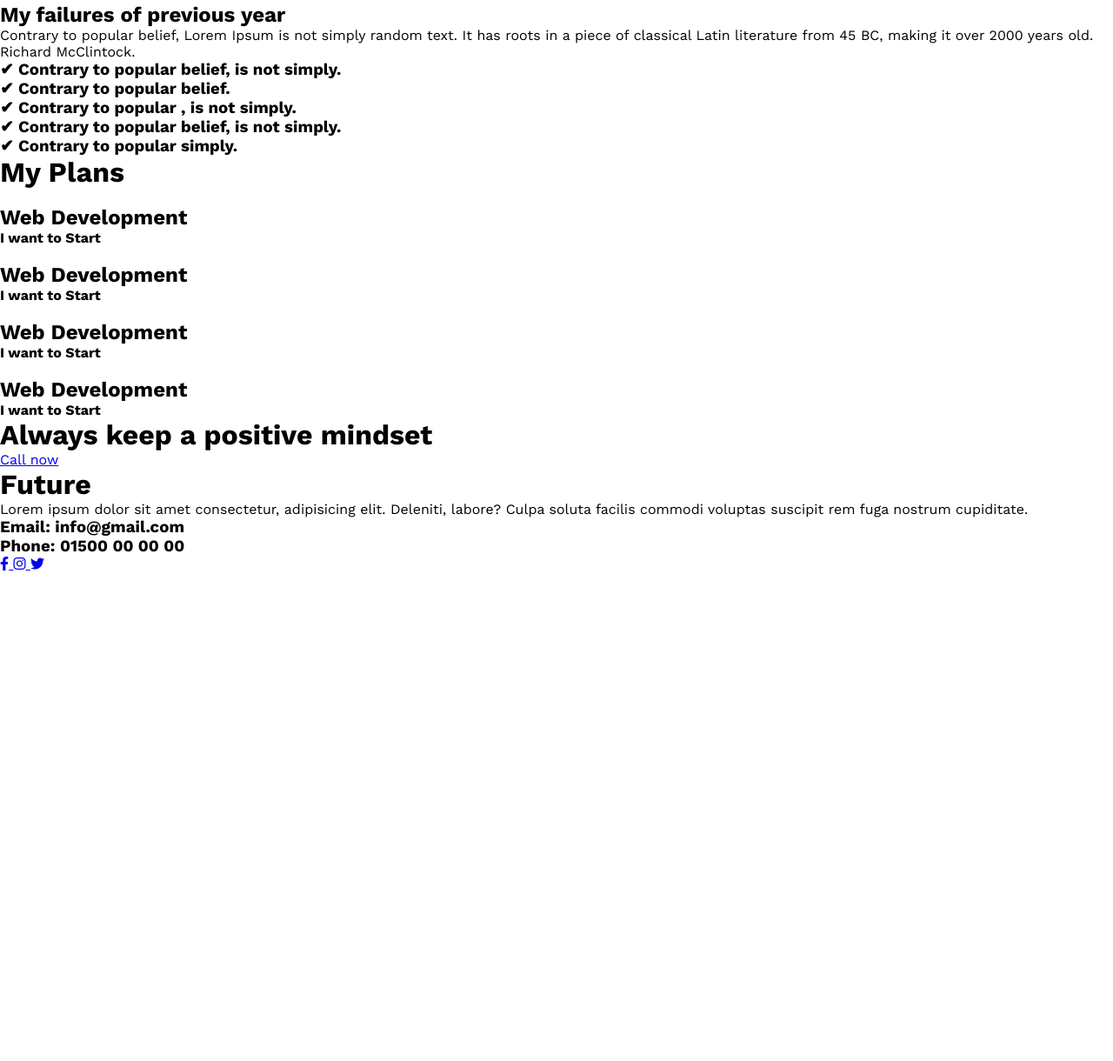
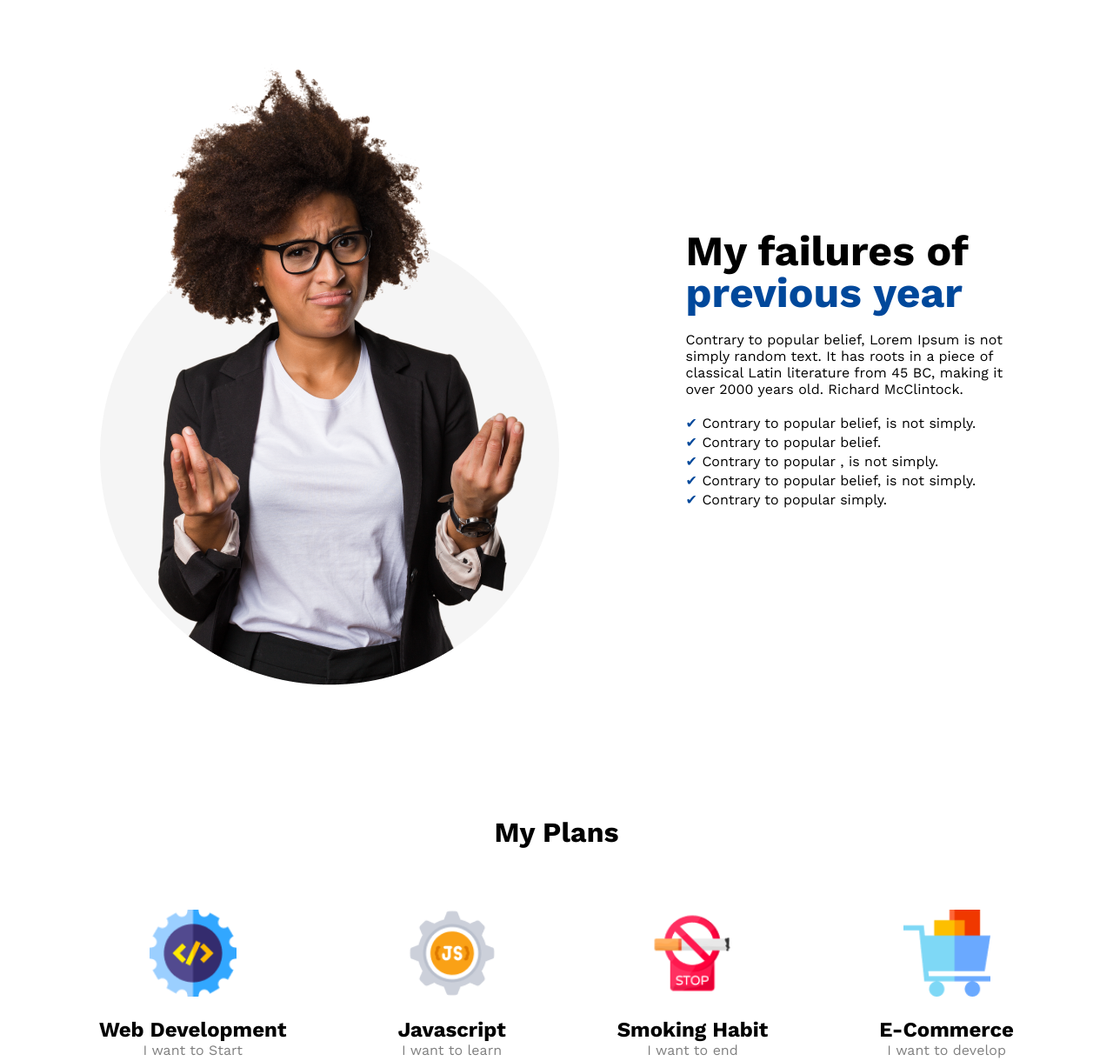
Before and after one commit to rakibhasan30/practice-landing-page, a plain HTML site: page index.html in a window 1280 px wide. Shown: the part 816-2036 px from the top of the page at 87% size. Before the commit the page ends 1474 px from the top, so only its background shows below. Drawn offline with nearby package versions, Linux system fonts and the light colour scheme.

Commit message:
Third Commit

```diff
--- a/index.html
+++ b/index.html
@@ -39,9 +39,12 @@
       </duv>
     </div>
     <div class="middle-container">
-      <img src="" alt="" class="middle-image" />
+      <img src="./images/person.png" alt="" class="middle-image" />
       <div class="middle-text">
-        <h2>My failures of previous year</h2>
+        <h2>
+          My failures of <br />
+          <span> previous year</span>
+        </h2>
         <p>
           Contrary to popular belief, Lorem Ipsum is not simply random text. It
           has roots in a piece of classical Latin literature from 45 BC, making
@@ -53,33 +56,33 @@
         <h3><span>✔ </span>Contrary to popular belief, is not simply.</h3>
         <h3><span>✔ </span>Contrary to popular simply.</h3>
       </div>
-      <h1>My Plans</h1>
+    </div>
+    <h1 class="my-plan">My Plans</h1>
     <div class="plans">
       <div class="plan-goal">
-          <img src="" alt="" />
+        <img src="./images/icons/web.png" alt="" />
         <h2>Web Development</h2>
         <h4>I want to Start</h4>
       </div>
       <div class="plan-goal">
-          <img src="" alt="" />
-          <h2>Web Development</h2>
-          <h4>I want to Start</h4>
+        <img src="./images/icons/js.png" alt="" />
+        <h2>Javascript</h2>
+        <h4>I want to learn</h4>
       </div>
       <div class="plan-goal">
-          <img src="" alt="" />
-          <h2>Web Development</h2>
-          <h4>I want to Start</h4>
+        <img src="./images/icons/smoke.png" alt="" />
+        <h2>Smoking Habit</h2>
+        <h4>I want to end</h4>
       </div>
       <div class="plan-goal">
-          <img src="" alt="" />
-          <h2>Web Development</h2>
-          <h4>I want to Start</h4>
+        <img src="./images/icons/ecom.png" alt="" />
+        <h2>E-Commerce</h2>
+        <h4>I want to develop</h4>
       </div>
     </div>
     <div class="cta">
       <h1>Always keep a positive mindset</h1>
       <a href="_blank" class="cta-button">Call now</a>
-      </div>
     </div>
   </body>
   <footer>
--- a/style/style.css
+++ b/style/style.css
@@ -20,6 +20,7 @@
   padding-top: 15%;
 }
 .banner-main-text {
+  line-height: 1;
   font-size: 4rem;
   padding-bottom: 1rem;
 }
@@ -38,3 +39,56 @@
   color: #00489b;
   font-weight: 800;
 }
+.middle-container {
+  margin-top: 80px;
+  display: flex;
+  justify-content: center;
+  align-items: center;
+  gap: 8rem;
+}
+.middle-text {
+  width: 400px;
+}
+.middle-text h2 {
+  font-size: 3rem;
+  line-height: 1;
+}
+.middle-text h2 span {
+  color: #00489b;
+}
+.middle-text > h2,
+p {
+  padding-bottom: 20px;
+}
+.middle-text h3 {
+  font-size: 1rem;
+  font-weight: 400;
+  padding-bottom: 3px;
+}
+.middle-text h3 span {
+  color: #00489b;
+}
+.my-plan {
+  text-align: center;
+  margin-top: 150px;
+}
+
+.plans {
+  margin-top: 70px;
+  margin-bottom: 70px;
+  display: flex;
+  justify-content: center;
+  align-items: center;
+  gap: 8rem;
+  text-align: center;
+}
+.plans img {
+  height: 100px;
+  width: auto;
+  margin-bottom: 20px;
+}
+.plans h4 {
+  font-size: 1rem;
+  color: gray;
+  font-weight: 400;
+}
```
Lines whose indentation alone changed are shown as unchanged.
